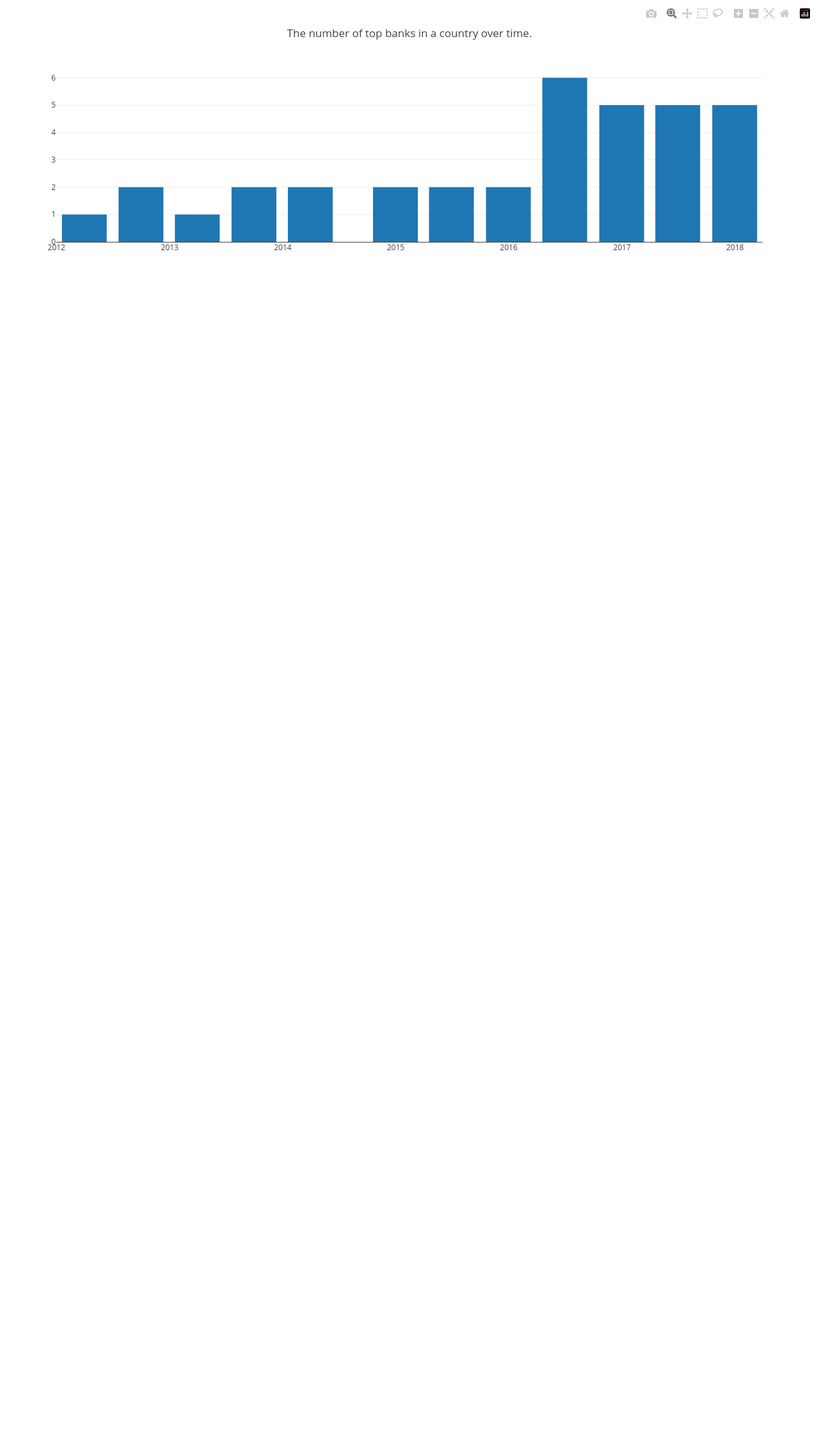
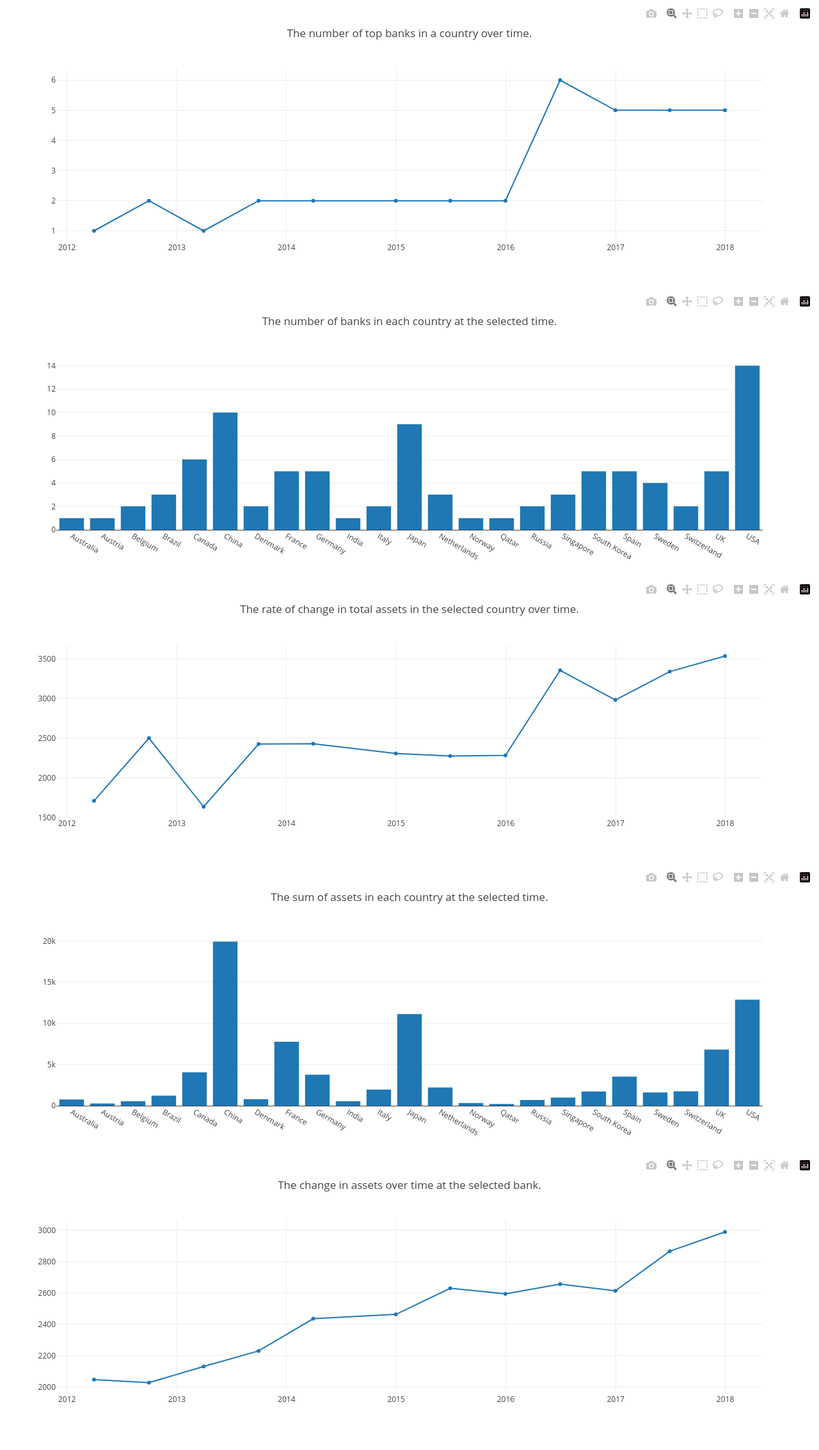
Before and after one commit to jekornhauser/Project2, a Flask app: page / in a window 1280 px wide. Shown: the whole page at 64% size. Before the commit the page ends 391 px from the top, so only its background shows below. Run offline with Flask 2, Linux system fonts and the light colour scheme; data comes from the database, SQL or seed files in the repository; some libraries are stand-ins or nearby versions.

Commit message:
pushed changes

```diff
--- a/app.py
+++ b/app.py
@@ -22,9 +22,9 @@ def index():
     '''Return the homepage.'''
     return render_template('index.html')
 
-@app.route('/bankcount/<country>')
-def bankcount(country):
-    '''Returns number of banks in each country at each period.'''
+@app.route('/bankcountrycount/<country>')
+def bankcountrycount(country):
+    '''Returns total number of banks over time in the selected country.'''
     x = []
     y = []
     with engine.connect() as con:
@@ -34,5 +34,67 @@ def bankcount(country):
             x.append(row[1])
     return jsonify(x,y)
 
+@app.route('/banktimecount/<timeperiod>')
+def banktimecount(timeperiod):
+    '''Returns number of banks in each country at selected time period.'''
+    x = []
+    y = []
+    with engine.connect() as con:
+        rs = con.execute('SELECT COUNT("Bank"), "Country" FROM banks WHERE "Balance Sheet Date"=? GROUP BY "Country"',timeperiod)
+        for row in rs:
+            y.append(row[0])
+            x.append(row[1])
+    return jsonify(x,y)
+
+@app.route('/tacountrysum/<country>')
+def tacountrysum(country):
+    '''Returns sum of total assets  in billions USD over time in the selected country.'''
+    x = []
+    y = []
+    with engine.connect() as con:
+        rs = con.execute('SELECT SUM("Total Assets"), "Balance Sheet Date" FROM banks WHERE "Country"=? GROUP BY "Balance Sheet Date"',country)
+        for row in rs:
+            y.append(row[0])
+            x.append(row[1])
+    return jsonify(x,y)
+
+@app.route('/tatimesum/<timeperiod>')
+def tatimesum(timeperiod):
+    '''Returns sum of total assets  in billions USD in all countries given the selected time period.'''
+    x = []
+    y = []
+    with engine.connect() as con:
+        rs = con.execute('SELECT SUM("Total Assets"), "Country" FROM banks WHERE "Balance Sheet Date"=? GROUP BY "Country"',timeperiod)
+        for row in rs:
+            y.append(row[0])
+            x.append(row[1])
+    return jsonify(x,y)
+
+@app.route('/bankassets/<bank>')
+def bankassets(bank):
+    '''Returns the change in assets over time at the selected bank.'''
+    x = []
+    y = []
+    with engine.connect() as con:
+        rs = con.execute('SELECT "Total Assets", "Balance Sheet Date" FROM banks WHERE "Bank"=?',bank)
+        for row in rs:
+            y.append(row[0])
+            x.append(row[1])
+    return jsonify(x,y)
+
+@app.route('/tables/<timeperiod>')
+def tables(timeperiod):
+    '''Returns the details of the ten largest banks based on total assets at the selected time period.'''
+    bank_name = []
+    country = []
+    assets = []
+    with engine.connect() as con:
+        rs = con.execute('SELECT "Bank", "Country", "Total Assets" FROM banks WHERE "Balance Sheet Date"=? ORDER BY "Total Assets" DESC LIMIT 10',timeperiod)
+        for row in rs:
+            bank_name.append(row[0])
+            country.append(row[1])
+            assets.append(row[2])
+    return jsonify(bank_name,country,assets)
+
 if __name__ == '__main__':
     app.run(debug=True)
--- a/static/js/app.js
+++ b/static/js/app.js
@@ -1,6 +1,6 @@
-function buildCountryBankCountBar(country) {
+function buildCountryBankCountLine(country) {
     // fetch data
-    let URL = '/bankcount/' + country;
+    let URL = '/bankcountrycount/' + country;
     d3.json(URL).then(function(data) {
         let dates = data[0]
         let totals = data[1]
@@ -9,17 +9,129 @@ function buildCountryBankCountBar(country) {
         var barchartdata = [{
             x: dates,
             y: totals,
-            type: "bar"
+            type: "scatter"
            }];
            var barchartlayout = {
             title: "The number of top banks in a country over time.",
 
            };
-           Plotly.newPlot("countrybankcountbar",barchartdata, barchartlayout)
+           Plotly.newPlot("countrybankcountline",barchartdata, barchartlayout)
     });
 };
+
+function buildTimeBankCountBar(timeperiod) {
+    // fetch data
+    let URL = '/banktimecount/' + timeperiod;
+    d3.json(URL).then(function(data) {
+        let countries = data[0]
+        let totals = data[1]
+        console.log('break')
+        console.log(data)
+        console.log(countries)
+        var barchartdata = [{
+            x: countries,
+            y: totals,
+            type: "bar"
+           }];
+           var barchartlayout = {
+            title: "The number of banks in each country at the selected time.",
+
+           };
+           Plotly.newPlot("timebankcountbar",barchartdata, barchartlayout)
+    });
+};
+
+function buildCountrySumLine(country) {
+    // fetch data
+    let URL = '/tacountrysum/' + country;
+    d3.json(URL).then(function(data) {
+        let dates = data[0]
+        let totals = data[1]
+        console.log('break')
+        console.log(data)
+        console.log(dates)
+        var barchartdata = [{
+            x: dates,
+            y: totals,
+            type: "scatter"
+           }];
+           var barchartlayout = {
+            title: "The rate of change in total assets in the selected country over time.",
+
+           };
+           Plotly.newPlot("tacountrysumline",barchartdata, barchartlayout)
+    });
+};
+
+
+function buildTimeSumBar(timeperiod) {
+    // fetch data
+    let URL = '/tatimesum/' + timeperiod;
+    d3.json(URL).then(function(data) {
+        let countries = data[0]
+        let totals = data[1]
+        console.log('break')
+        console.log(data)
+        console.log(countries)
+        var barchartdata = [{
+            x: countries,
+            y: totals,
+            type: "bar"
+           }];
+           var barchartlayout = {
+            title: "The sum of assets in each country at the selected time.",
+
+           };
+           Plotly.newPlot("tatimesumbar",barchartdata, barchartlayout)
+    });
+};
+
+function buildBankAssetsLine(bank) {
+    // fetch data
+    let URL = '/bankassets/' + bank;
+    d3.json(URL).then(function(data) {
+        let dates = data[0]
+        let totals = data[1]
+        console.log('break')
+        console.log(data)
+        console.log(dates)
+        var barchartdata = [{
+            x: dates,
+            y: totals,
+            type: "scatter"
+           }];
+           var barchartlayout = {
+            title: "The change in assets over time at the selected bank.",
+
+           };
+           Plotly.newPlot("bankassetsline",barchartdata, barchartlayout)
+    });
+};
+
+function buildbankstable(timeperiod) {
+    // fetch data
+    let URL = '/tables/' + timeperiod;
+    d3.json(URL).then(function(data) {
+        let banks = data[0]
+        let countries = data[1]
+        let assets = data[2]
+        console.log('break')
+        console.log(banks)
+        console.log('break')
+        console.log(countries)
+        console.log('break')
+        console.log(assets)
+    });
+};
+
+
 function init(){
 
-   buildCountryBankCountBar('Spain');
+   buildCountryBankCountLine('Spain');
+   buildTimeBankCountBar('2017-12-31 00:00:00.000000');
+   buildCountrySumLine('Spain');
+   buildTimeSumBar('2017-12-31 00:00:00.000000')
+   buildBankAssetsLine('Bank of China');
+   buildbankstable('2017-12-31 00:00:00.000000');
 };
 init();
--- a/templates/index.html
+++ b/templates/index.html
@@ -5,9 +5,14 @@
     <meta http-equiv="X-UA-Compatible" content="IE=edge">
     <meta name="viewport" content="width=device-width, initial-scale=1.0">
     <title>Document</title>
+    <link rel="shortcut icon" href="#">
 </head>
 <body>
-    <div id="countrybankcountbar"></div>
+    <div id="countrybankcountline"></div>
+    <div id="timebankcountbar"></div>
+    <div id="tacountrysumline"></div>
+    <div id="tatimesumbar"></div>
+    <div id="bankassetsline"></div>
     <script src="https://cdnjs.cloudflare.com/ajax/libs/d3/5.5.0/d3.js"></script>
     <script src="https://cdn.plot.ly/plotly-latest.min.js"></script>
     <script src="static/js/app.js"></script>
```
Also changed, not shown: 2 other files.
